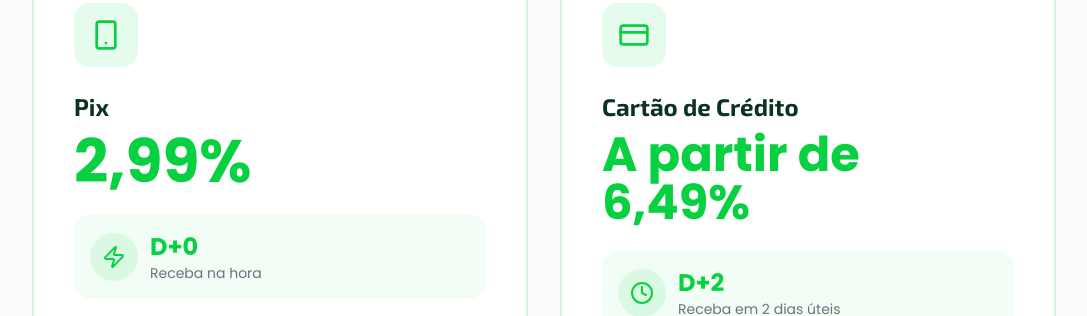
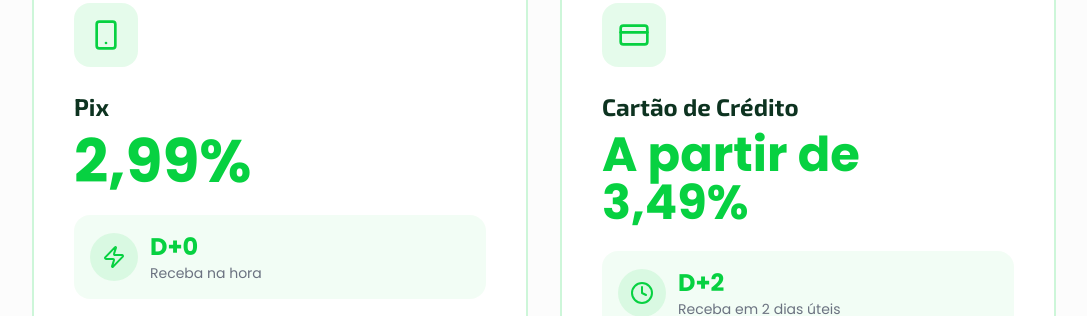
Before and after one commit to sacmillionspay-alt/sitegatewaynovo, a Next.js app: page / in a window 1280 px wide. Shown: the part 1320-1636 px from the top of the page, without its empty margins (96-1183 px from the left). Built offline with nearby package versions, Linux system fonts and the light colour scheme.

Commit message:
Update taxas-section.tsx

```diff
--- a/components/landing/taxas-section.tsx
+++ b/components/landing/taxas-section.tsx
@@ -23,7 +23,7 @@ const taxasData = {
   },
   cartao: {
     titulo: "Cartão de Crédito",
-    taxa: "A partir de 6,49%",
+    taxa: "A partir de 3,49%",
     recebimento: "D+2",
     descricaoRecebimento: "Receba em 2 dias úteis",
     icon: CreditCard,
```
